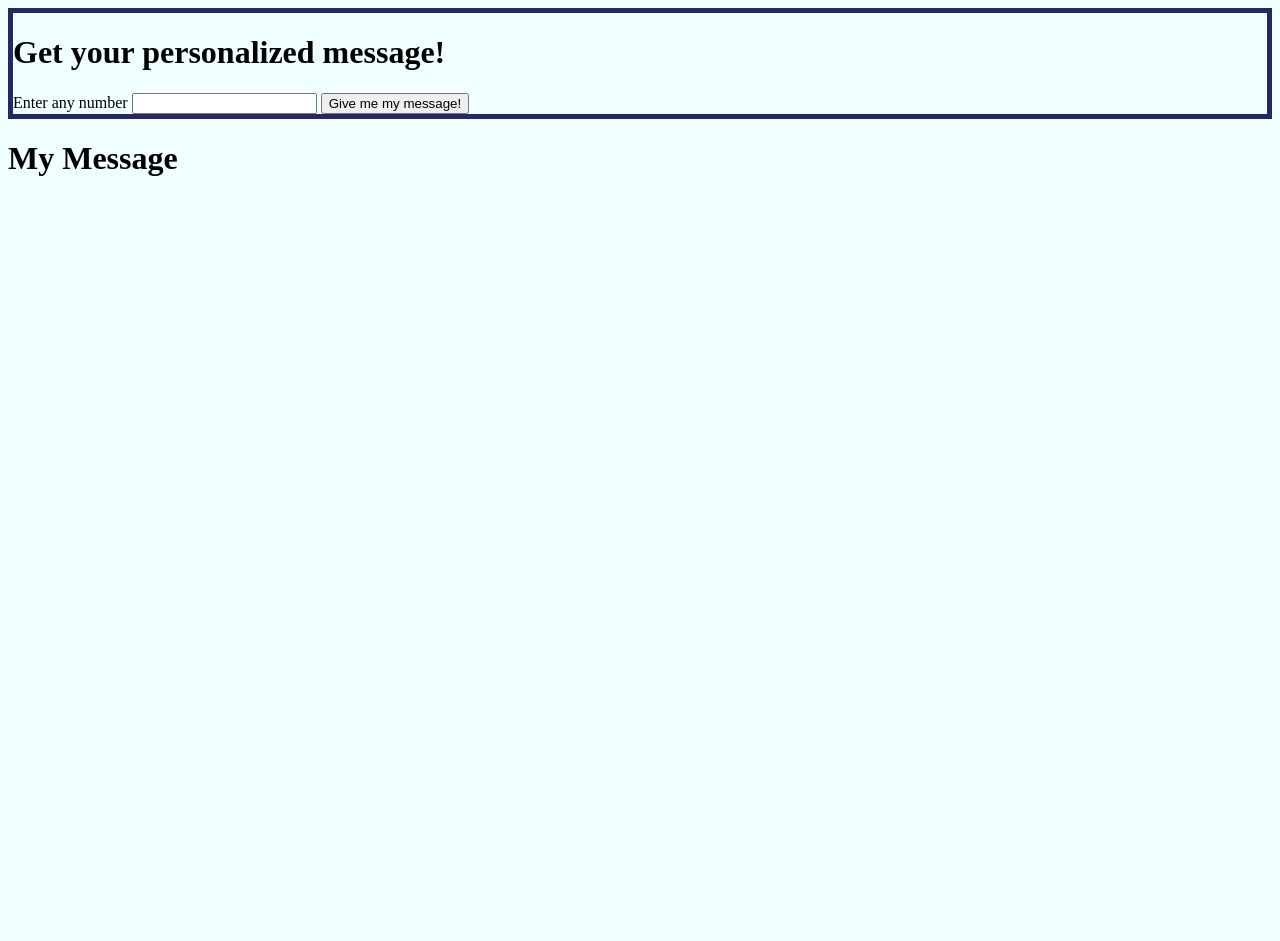
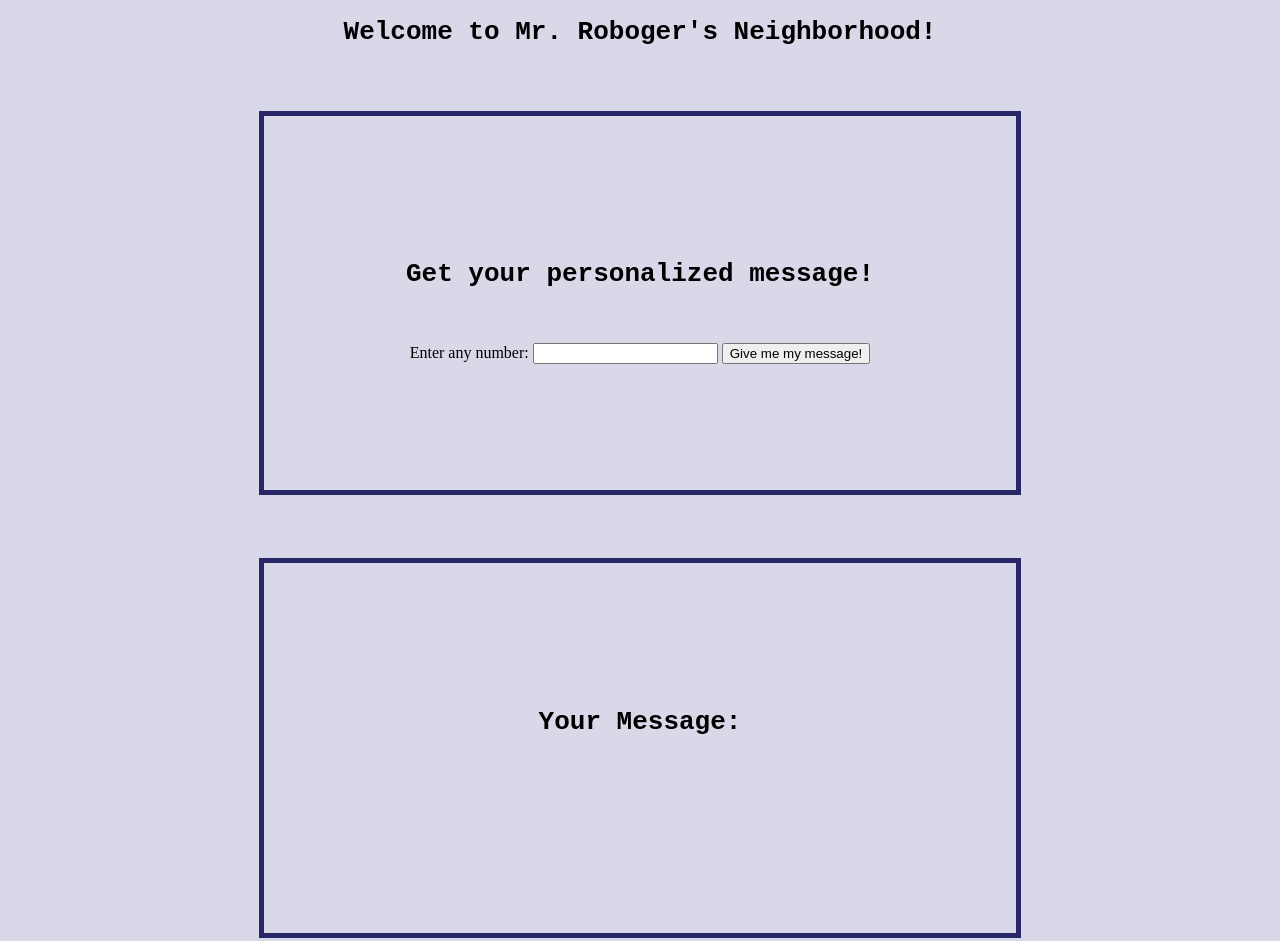
Before and after one commit to g-lee2/mr-robogers-neighborhood, a plain HTML site: page index.html in a window 1280 px wide. Before the commit the page ends 800 px from the top, so only its background shows below. Drawn offline with Linux system fonts and the light colour scheme.

Commit message:
add extra div and continue to style website

```diff
--- a/css/styles.css
+++ b/css/styles.css
@@ -1,6 +1,36 @@
 body {
-  background-color: azure;
+  background-color: rgb(217, 216, 232);
 }
+
+.main-header {
+  text-align: center;
+  font-family: monospace;
+}
+
 .center-of-site {
   border: 5px solid rgb(39, 39, 104);
+  max-width: 500px;
+  margin: auto;
+  margin-top: 5%;
+  margin-bottom: 5%;
+  text-align: center;
+  padding: 10%;
 }
+
+.center-of-site h1 {
+    font-family: monospace;
+
+}
+
+.the-result{
+  border: 5px solid rgb(39, 39, 104);
+  max-width: 500px;
+  margin: auto;
+  margin-bottom: 5%;
+  text-align: center;
+  padding: 10%;
+}
+
+.the-result h1 {
+  font-family: monospace;
+}
--- a/index.html
+++ b/index.html
@@ -6,16 +6,21 @@
     <title>Mr. Roboger's Neighborhood</title>
   </head>
   <body>
+    <div class="main-header">
+    <h1>Welcome to Mr. Roboger's Neighborhood!</h1>
+    </div>
     <div class="center-of-site">
-    <h1>Get your personalized message!</h1>
+    <h1>Get your personalized message!</h1><br>
+    <br>
     <form>
-      <label for="replaceNumber">Enter any number</label>
+      <label for="replaceNumber">Enter any number:</label>
       <input id="replaceNumber" type="number">
       <button type="submit">Give me my message!</button>
     </form>
     </div>
     <div class="the-result">
-    <h1>My Message</h1>
+    <h1>Your Message:</h1><br>
+    <br>
     <p><span class="message"></span></p>
     </div>
   </body>
```
